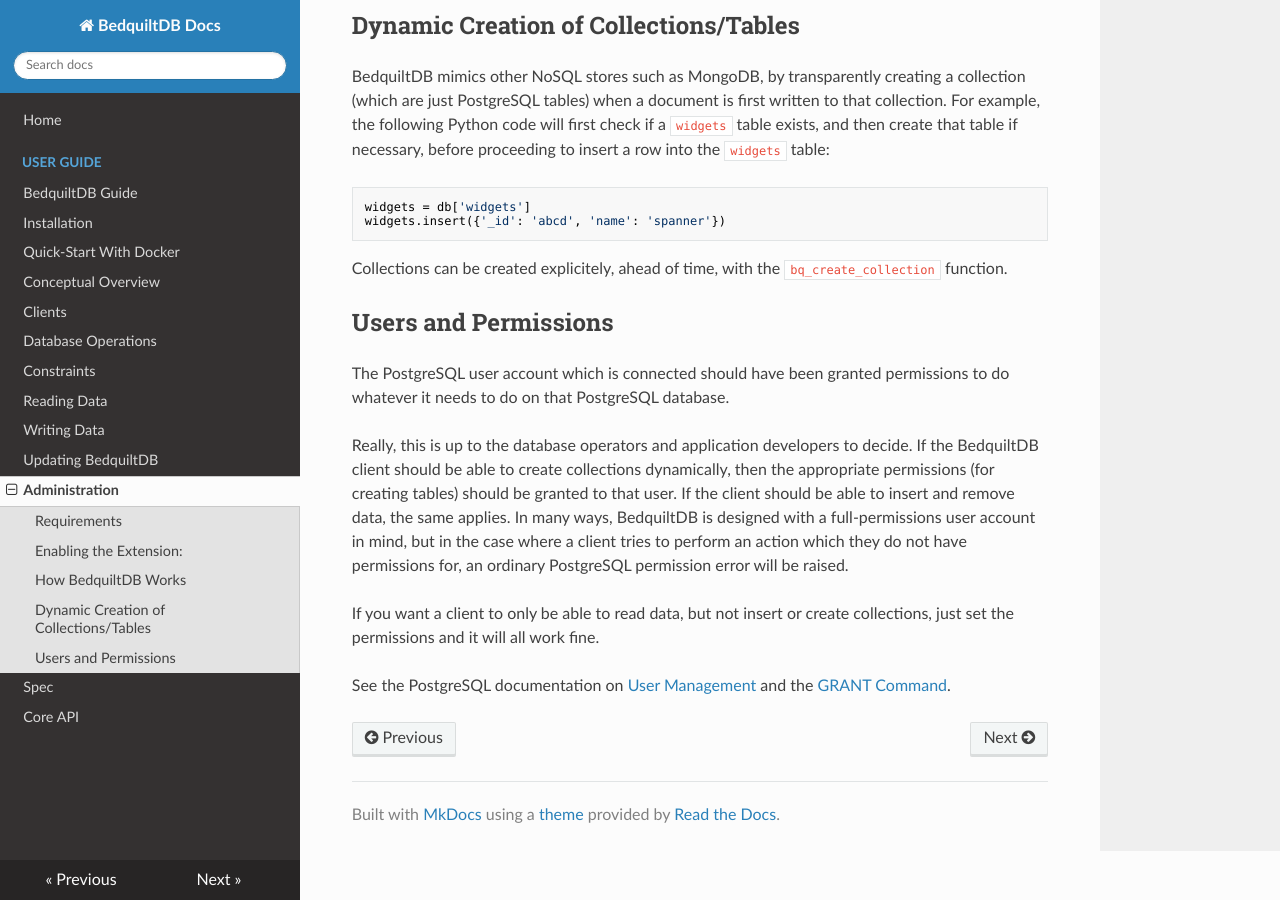
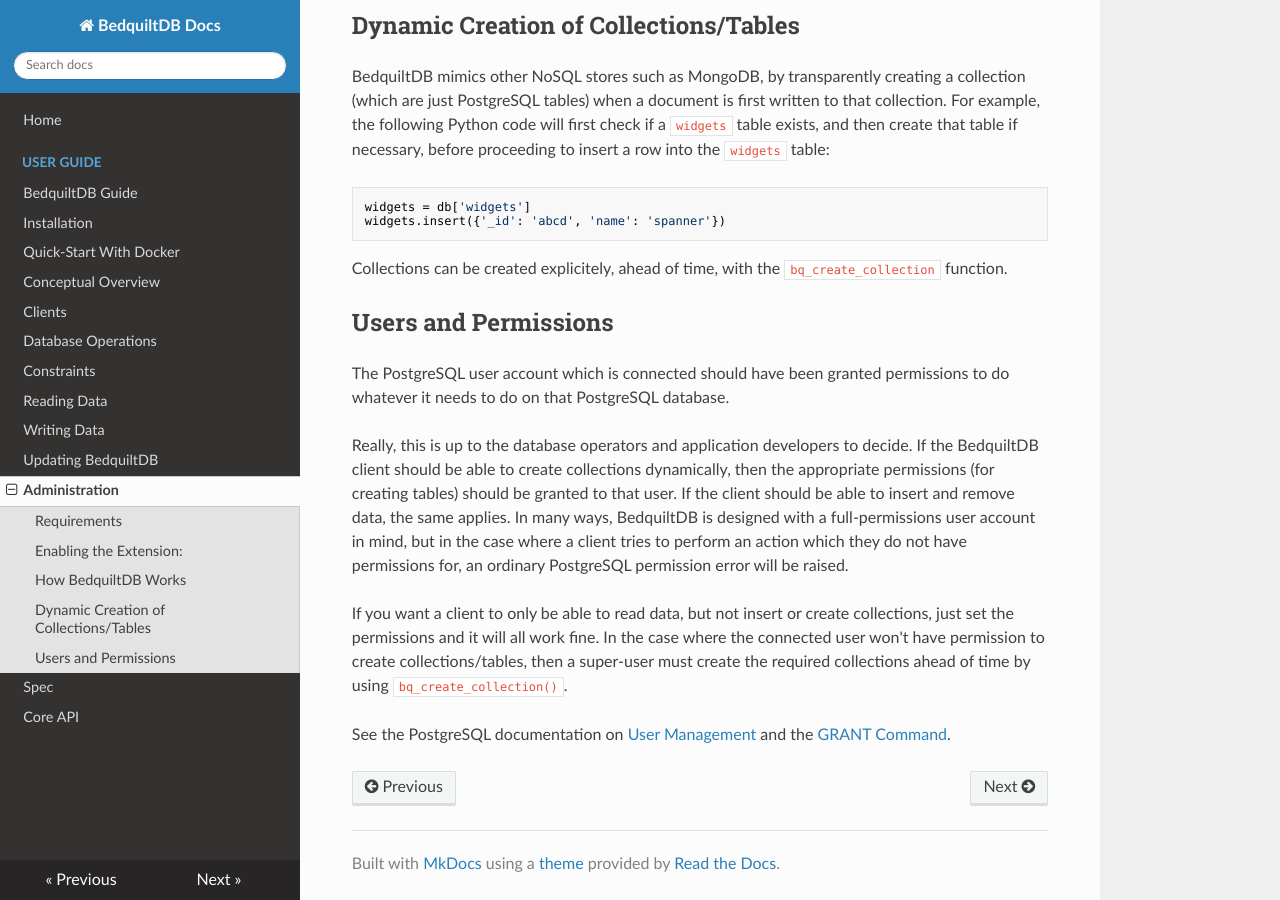
Before and after one commit to BedquiltDB/bedquilt-core, an MkDocs documentation site: the page built from doc/guide/administration.md, in a window 1280 px wide and 900 px high, scrolled down 1329 px. Built offline with MkDocs 1.6.1, drawn with Linux system fonts in a browser that asks for light colours; nearby versions of some CDN libraries; old or Windows-style settings are respelled for this version of MkDocs.

Commit message:
Hint at creating collections ahead of time

```diff
--- a/doc/guide/administration.md
+++ b/doc/guide/administration.md
@@ -67,6 +67,6 @@
 
 Really, this is up to the database operators and application developers to decide. If the BedquiltDB client should be able to create collections dynamically, then the appropriate permissions (for creating tables) should be granted to that user. If the client should be able to insert and remove data, the same applies. In many ways, BedquiltDB is designed with a full-permissions user account in mind, but in the case where a client tries to perform an action which they do not have permissions for, an ordinary PostgreSQL permission error will be raised.
 
-If you want a client to only be able to read data, but not insert or create collections, just set the permissions and it will all work fine.
+If you want a client to only be able to read data, but not insert or create collections, just set the permissions and it will all work fine. In the case where the connected user won't have permission to create collections/tables, then a super-user must create the required collections ahead of time by using `bq_create_collection()`.
 
 See the PostgreSQL documentation on [User Management](https://www.postgresql.org/docs/current/static/user-manag.html) and the [GRANT Command](https://www.postgresql.org/docs/current/static/sql-grant.html).
```
